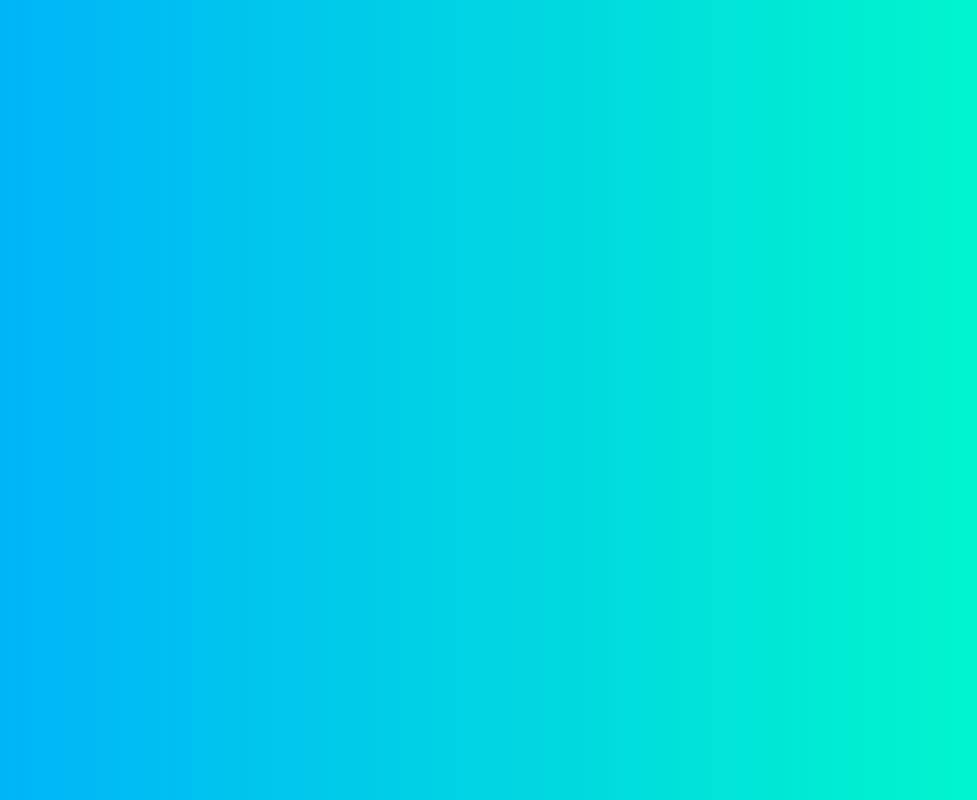
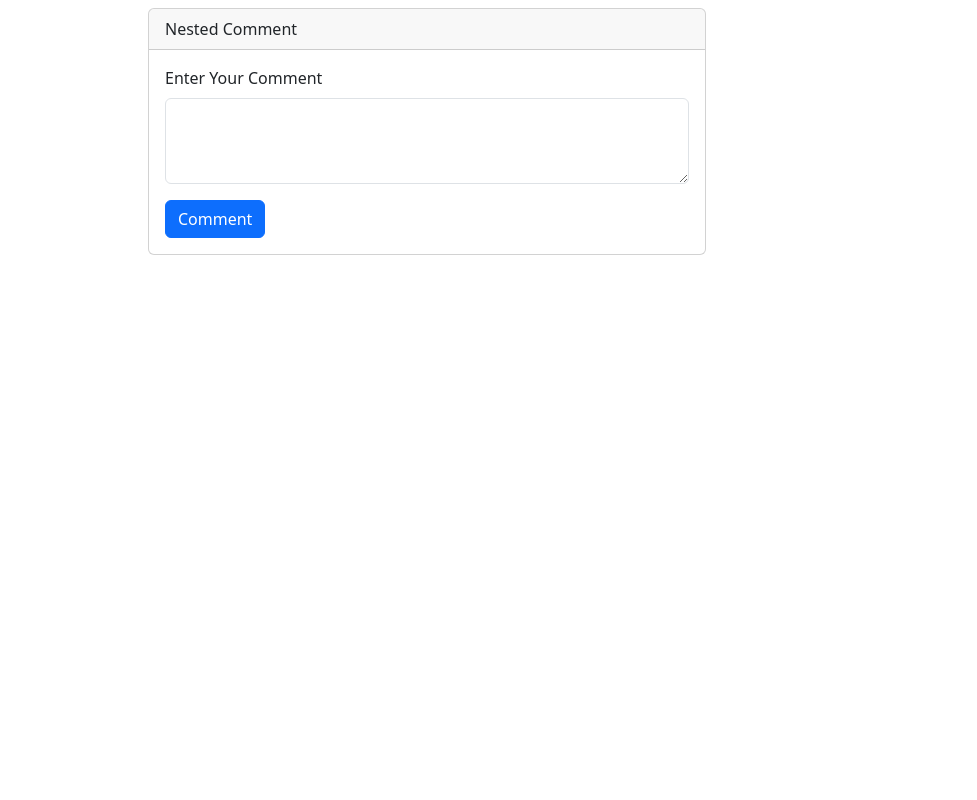
Before and after one commit to pmadhav82/React-redux, a React (Vite) app: page /comment in a window 1280 px wide. Before the commit this address had no page. Shown: the whole page, without its empty margins (151-1128 px from the left). Built offline with nearby package versions, Linux system fonts and the light colour scheme.

Commit message:
nested comment using local storage

```diff
--- a/src/App.css
+++ b/src/App.css
@@ -3,9 +3,3 @@
   padding: 0;
   box-sizing: border-box;
 }
-
-
-body{
-  background: linear-gradient(to right,#00aaff, #00ffc6);
-
-}
--- a/src/App.jsx
+++ b/src/App.jsx
@@ -9,6 +9,7 @@ import Calculator from './app/features/calculator/Calculator';
 import { Route, Routes, Link } from 'react-router-dom';
 import PostList from './app/features/postList/PostList';
 import HomePage from './app/HomePage';
+import CommentUI from './app/features/nastedComment/CommentUI';
 
 function App() {
 
@@ -23,6 +24,7 @@ function App() {
 <Route path='/counter-app' element = {<Counter/>}/>
 <Route path='/fetch-post' element = {<PostList/>}/>
 <Route path='/fetch-post-asyncThunk' element = {<FetchPost/>}/>
+<Route path='/comment' element = {<CommentUI/>} />
 </Routes>
 
 </Container>
--- a/src/app/HomePage.jsx
+++ b/src/app/HomePage.jsx
@@ -4,6 +4,20 @@ import { Link } from 'react-router-dom';
 
 const HomePage = ()=> {
     return <>
+
+
+
+    <Card style={{ width: '18rem',margin: "0 1rem" }}>
+
+    <Card.Body>
+      <Card.Title> Neasted Comment System </Card.Title>
+
+      <Button variant="primary">
+        <Link className='nav-link' to="/comment">Nested Comment</Link>
+        </Button>
+    </Card.Body>
+  </Card>
+
 
 
       <Card style={{ width: '18rem' }}>
--- a/src/app/features/calculator/calculator.css
+++ b/src/app/features/calculator/calculator.css
@@ -3,6 +3,7 @@
     display: grid;
     grid-template-columns: repeat(4,6rem);
     grid-template-rows: minmax(7rem, auto) repeat(5,6rem);
+    background: blue;
 }
 
 .span-two{
--- /dev/null
+++ b/src/app/features/nastedComment/Addreply.jsx
@@ -0,0 +1,68 @@
+import { useState } from "react";
+import Button from 'react-bootstrap/Button';
+import Modal from 'react-bootstrap/Modal';
+import { Form } from "react-bootstrap";
+import { useDispatch } from "react-redux";
+import { addNewReply } from "./commentSlice";
+
+const AddReply = ({ id})=>{
+const dispatch = useDispatch()
+    const [show, setShow] = useState(false);
+
+    const handleClose = () => setShow(false);
+    const handleShow = () => setShow(true);
+const [reply, setReply] = useState("")
+
+
+
+const addReply = ()=>{
+  if(!reply) return handleClose()
+
+  let replyObj = {
+    id : new Date().getTime().toString(),
+text:reply,
+children:[]
+}
+
+dispatch(addNewReply({parentId:id, replyObj}))
+setReply("");
+handleClose()
+}
+
+
+    return<>
+    <Button size="sm" onClick={handleShow}>Reply</Button>
+
+<Modal
+        show={show}
+        onHide={handleClose}
+        backdrop="static"
+        keyboard={false}
+      >
+        <Modal.Header closeButton>
+          <Modal.Title>Add Reply</Modal.Title>
+        </Modal.Header>
+
+      <Form>
+        <Modal.Body>
+
+
+     <Form.Group className="mb-3" controlId="exampleForm.ControlTextarea1">
+       <Form.Label>Enter Your reply</Form.Label>
+       <Form.Control   as="textarea" onChange={(e)=>setReply(e.target.value)} value={reply} rows={3} />
+     </Form.Group>
+
+        </Modal.Body>
+
+        <Modal.Footer>
+          <Button variant="secondary" onClick={handleClose}>
+            Close
+          </Button>
+          <Button onClick={addReply} variant="primary">Add Reply</Button>
+        </Modal.Footer>
+   </Form>
+      </Modal>
+
+    </>
+}
+export default AddReply
--- /dev/null
+++ b/src/app/features/nastedComment/Comment.jsx
@@ -0,0 +1,39 @@
+
+import { Button } from "react-bootstrap";
+import AddReply from "./Addreply";
+const Comment = ({comment}) =>{
+
+
+
+
+    return<>
+
+    <div style={{padding:".5rem .2rem", background:"wheat"}}>
+    <p>
+        {comment.text}
+    </p>
+<div>
+<div style={{display:"flex", gap:".2rem"}}>
+<AddReply id={comment.id}  key={comment.id}/>
+<Button variant="secondary" size="sm">Delete</Button>
+
+</div>
+</div>
+
+
+
+    </div>
+
+
+{comment.children?.length>0 && comment.children.map((reply)=>{
+    return <div style = {{marginLeft:"40px", marginTop:".2rem"}}>
+    <Comment comment={reply} key={reply.id} />
+    </div>
+
+    })
+
+}
+
+    </>
+}
+export default Comment;
--- /dev/null
+++ b/src/app/features/nastedComment/CommentUI.jsx
@@ -0,0 +1,70 @@
+
+import { useState } from "react";
+import { Card, Button , Form, Container} from "react-bootstrap";
+import { useSelector, useDispatch } from "react-redux";
+import Comment from "./Comment";
+import { addComment, getComments } from "./commentSlice";
+
+const CommentUI = ()=>{
+    const dispatch = useDispatch();
+
+const comments = useSelector(getComments)
+
+
+const [ comment, setComment] = useState("");
+
+const handleComment = (e)=>{
+e.preventDefault();
+
+if(!comment) return
+
+ const commentObject = {
+    id: new Date().getTime().toString(),
+    text: comment,
+    children:[],
+
+}
+dispatch(addComment(commentObject))
+
+setComment("");
+
+}
+
+    return <>
+    <Card  className="w-50">
+      <Card.Header>
+       Nested Comment
+      </Card.Header>
+      <Card.Body>
+
+
+      <Form>
+
+      <Form.Group className="mb-3" controlId="exampleForm.ControlTextarea1">
+        <Form.Label>Enter Your Comment</Form.Label>
+        <Form.Control value = {comment} onChange={(e)=> setComment(e.target.value)}  as="textarea" rows={3} />
+      </Form.Group>
+<Button variant="primary" type="submit" onClick={handleComment}  >Comment</Button>
+    </Form>
+
+
+
+
+      </Card.Body>
+
+    </Card>
+
+
+{comments?.length>0 && comments.map((comment)=>{
+    return <Container>
+
+        <Comment comment={comment}  key={comment.id}/>
+
+    </Container>
+
+})}
+    </>
+
+}
+
+export default  CommentUI;
--- /dev/null
+++ b/src/app/features/nastedComment/commentSlice.js
@@ -0,0 +1,59 @@
+import { createSlice } from "@reduxjs/toolkit";
+
+
+const insertReply = (commentTree, parentId, replyObj) =>{
+
+    for(let comment of commentTree){
+        if(comment.id === parentId){
+            comment.children.unshift(replyObj)
+        }
+        comment.children.length > 0 && insertReply(comment.children, parentId, replyObj)
+
+    }
+    return commentTree
+
+    }
+
+
+const saveToLocalStorage = (state) =>{
+    return localStorage.setItem("comments", JSON.stringify(state))
+}
+
+
+
+
+export const commentSlice = createSlice({
+    name:"comment",
+    initialState: JSON.parse(localStorage.getItem("comments")) || [],
+    reducers:{
+addComment: (state, action) =>{
+
+        state.unshift(action.payload)
+saveToLocalStorage(state)
+        return state;
+
+},
+
+editComment: (state, action)=>{
+
+},
+deleteComment: (state, action) =>{
+
+},
+
+ addNewReply:(state, action) =>{
+    const { parentId, replyObj} = action.payload
+
+ insertReply(state, parentId, replyObj)
+ saveToLocalStorage(state)
+ return state
+
+    }
+
+
+    }
+})
+
+export const {addComment, editComment, deleteComment, addNewReply} = commentSlice.actions
+export const getComments = (state)=> state.comment
+export default commentSlice.reducer
--- a/src/app/features/todo-app/todoSlice.js
+++ b/src/app/features/todo-app/todoSlice.js
@@ -19,6 +19,7 @@ editTodo: (state, action)=>{
     let taskToEdit = state.todo.find((todo)=>{
         return todo.id === action.payload.id;
     })
+
      taskToEdit.task = action.payload.task;
      return state;
 }
--- a/src/app/store.jsx
+++ b/src/app/store.jsx
@@ -4,6 +4,7 @@ import todoReducer from "./features/todo-app/todoSlice"
 import fetchPostReducer from "./features/fetchPost/fetchPostSlice";
 import calculatorReducer from "./features/calculator/calculatorSlice";
 import {apiSlice} from "./features/api/apiSlice";
+import commentReducer from "./features/nastedComment/commentSlice";
 
 const store = configureStore({
 reducer:{
@@ -11,6 +12,8 @@ counter:counterReducer,
 todoApp: todoReducer,
 fetchPost:fetchPostReducer,
 calculator:calculatorReducer,
+comment: commentReducer,
+
 [apiSlice.reducerPath]:apiSlice.reducer,
 
 },
```
